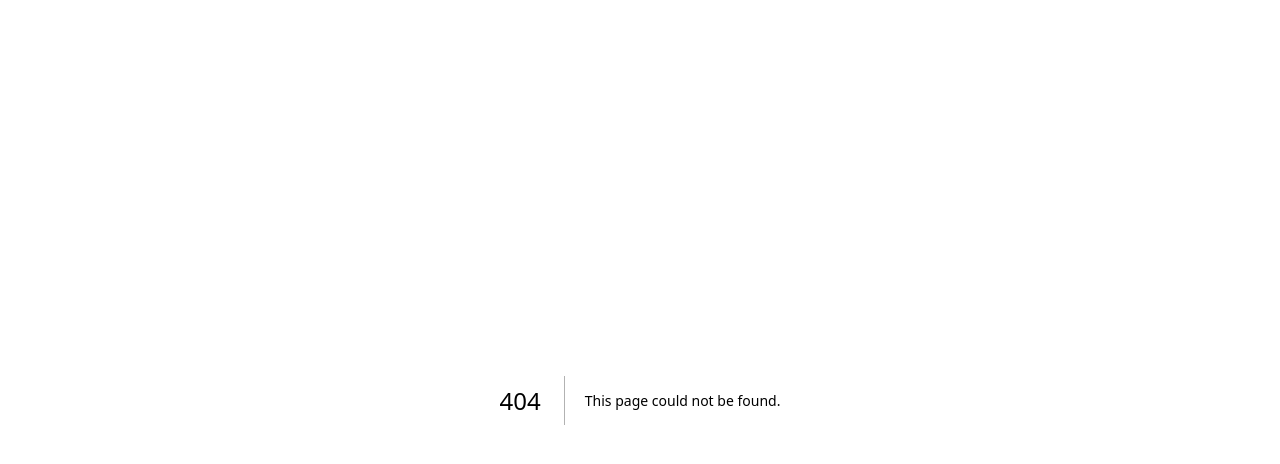
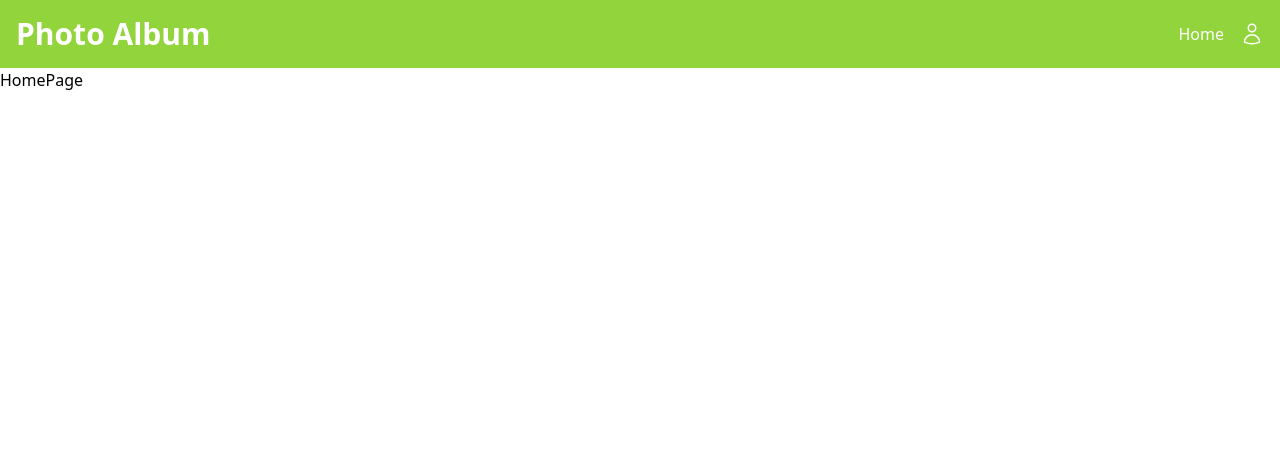
Before and after one commit to Buyaki01/nextjs-photo-album, a Next.js app: page /home in a window 1280 px wide. Before the commit this address had no page. Shown: the top 464 px of the page. Built offline with nearby package versions, Linux system fonts and the light colour scheme.

Commit message:
Add basic app structure for Photo Album app

```diff
--- /dev/null
+++ b/app/album/[albumId]/page.jsx
@@ -0,0 +1,7 @@
+const AlbumPage = () => {
+  return (
+    <div>AlbumPage</div>
+  )
+}
+
+export default AlbumPage
--- /dev/null
+++ b/app/components/Header.jsx
@@ -0,0 +1,23 @@
+import Link from "next/link"
+
+const Header = () => {
+  return (
+    <div className="flex justify-between bg-secondary text-white p-4 items-center">
+      <h1 className="text-3xl font-bold">
+        <Link href='/'>Photo Album</Link>
+      </h1>
+      <div className="flex gap-4">
+        <div>
+          <Link href='/home'>Home</Link>
+        </div>
+        <div>
+          <svg xmlns="http://www.w3.org/2000/svg" fill="none" viewBox="0 0 24 24" strokeWidth={1.5} stroke="currentColor" className="w-6 h-6">
+            <path strokeLinecap="round" strokeLinejoin="round" d="M15.75 6a3.75 3.75 0 1 1-7.5 0 3.75 3.75 0 0 1 7.5 0ZM4.501 20.118a7.5 7.5 0 0 1 14.998 0A17.933 17.933 0 0 1 12 21.75c-2.676 0-5.216-.584-7.499-1.632Z" />
+          </svg>
+        </div>
+      </div>
+    </div>
+  )
+}
+
+export default Header
--- /dev/null
+++ b/app/home/page.jsx
@@ -0,0 +1,9 @@
+const HomePage = () => {
+  return (
+    <div>
+      <div>HomePage</div>
+    </div>
+  )
+}
+
+export default HomePage
--- a/app/layout.js
+++ b/app/layout.js
@@ -1,3 +1,4 @@
+import Header from "./components/Header";
 import "./globals.css";
 
 export const metadata = {
@@ -8,7 +9,10 @@ export const metadata = {
 export default function RootLayout({ children }) {
   return (
     <html lang="en">
-      <body>{children}</body>
+      <body>
+        <Header/>
+        {children}
+      </body>
     </html>
   );
 }
--- /dev/null
+++ b/app/login/page.jsx
@@ -0,0 +1,7 @@
+const LoginPage = () => {
+  return (
+    <div>LoginPage</div>
+  )
+}
+
+export default LoginPage
--- a/app/page.js
+++ b/app/page.js
@@ -1,7 +1,7 @@
 export default function Home() {
   return (
     <main>
-      This is the Home page
+      <h1>Welcome to the Photo Album App</h1>
     </main>
   );
 }
--- /dev/null
+++ b/app/photo/[photoId]/page.jsx
@@ -0,0 +1,7 @@
+const EditPhotoPage = () => {
+  return (
+    <div>EditPhotoPage</div>
+  )
+}
+
+export default EditPhotoPage
--- /dev/null
+++ b/app/user/[userId]/page.jsx
@@ -0,0 +1,7 @@
+const UserPage = () => {
+  return (
+    <div>Display user info</div>
+  )
+}
+
+export default UserPage
--- a/tailwind.config.js
+++ b/tailwind.config.js
@@ -12,6 +12,14 @@ module.exports = {
         "gradient-conic":
           "conic-gradient(from 180deg at 50% 50%, var(--tw-gradient-stops))",
       },
+      colors: {
+        'primary': '#d40d9a',
+        'secondary': 'rgb(146, 212, 59)',
+      },
+      backgroundColor: {
+        'primary': '#d40d9a',
+        'secondary': 'rgb(146, 212, 59)',
+      },
     },
   },
   plugins: [],
```
